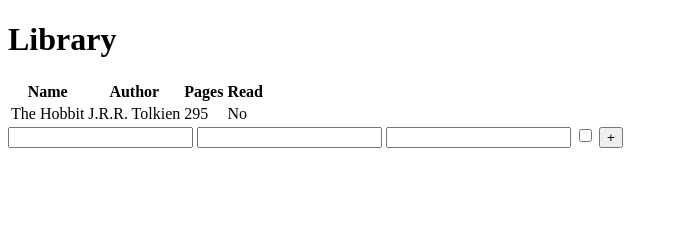
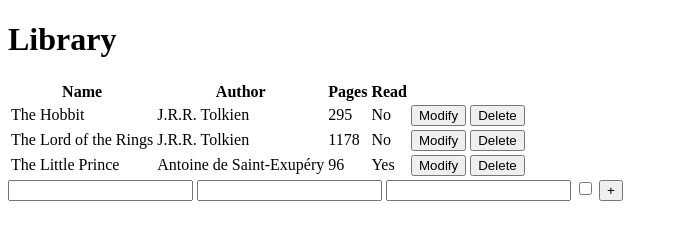
Before and after one commit to cinekfarmer/odin-library, a plain HTML site: page index.html in a window 1280 px wide. Shown: the whole page, without its empty margins (0-678 px from the left). Drawn offline with Linux system fonts and the light colour scheme.

Commit message:
Generate books in HTML
Added 3 premade books, rendered within a table with buttons reacting on click, but without working functions.

```diff
--- a/index.html
+++ b/index.html
@@ -15,12 +15,6 @@
             <th>Pages</th>
             <th>Read</th>
         </tr>
-        <tr>
-            <td>The Hobbit</td>
-            <td>J.R.R. Tolkien</td>
-            <td>295</td>
-            <td>No</td>
-        </tr>
     </table>
     <form id="addBookForm" action="">
         <input type="text" name="name" id="name" required>
--- a/script.js
+++ b/script.js
@@ -1,8 +1,9 @@
-const NAME_INPUT = document.querySelector("#name");
-const AUTHOR_INPUT = document.querySelector("#author");
-const PAGES_INPUT = document.querySelector("#pages");
-const IS_READ_INPUT = document.querySelector("#isRead");
-const ADD_BOOK_FORM = document.querySelector("#addBookForm");
+const BOOKSHELF_TABLE = document.querySelector('#bookshelf');
+const NAME_INPUT = document.querySelector('#name');
+const AUTHOR_INPUT = document.querySelector('#author');
+const PAGES_INPUT = document.querySelector('#pages');
+const IS_READ_INPUT = document.querySelector('#isRead');
+const ADD_BOOK_FORM = document.querySelector('#addBookForm');
 
 const myLibrary = [];
 
@@ -26,12 +27,62 @@ ADD_BOOK_FORM.addEventListener('submit', (e) => {
     e.preventDefault();
 })
 
-//premade books
+premadeBooks();
 
-//display books
+function premadeBooks() {
+    myLibrary.push(new Book('The Hobbit', 'J.R.R. Tolkien', 295, false));
+    myLibrary.push(new Book('The Lord of the Rings', 'J.R.R. Tolkien', 1178, false));
+    myLibrary.push(new Book('The Little Prince', 'Antoine de Saint-Exupéry', 96, true));
+    displayBooks(myLibrary);
+}
 
-//add book
+function displayBooks(bookList) {
+    let HTML = `<tr><th>Name</th><th>Author</th><th>Pages</th><th>Read</th></tr>`
+    for (const book of bookList) {
+        let isReadTxt;
+        if(book.isRead) {
+            isReadTxt = 'Yes';
+        } else {
+            isReadTxt = 'No';
+        }
 
-//change status
+        HTML += `<tr>
+            <td>${book.name}</td>
+            <td>${book.author}</td>
+            <td>${book.pages}</td>
+            <td>${isReadTxt}</td>
+            <td data-book="${book.id}"><button class="modify-button">Modify</button>
+            <button class="delete-button">Delete</button></td>
+        </tr>`
+    }
+    BOOKSHELF_TABLE.innerHTML = HTML;
+    addListeners();
+}
 
-//delete book
+function addListeners(){
+    const MODIFY_BUTTONS = document.querySelectorAll('.modify-button');
+    const DELETE_BUTTONS = document.querySelectorAll('.delete-button');
+
+    for (const button of MODIFY_BUTTONS) {
+        button.addEventListener('click', () => {
+            alert('Modify clicked!' + button.parentElement.dataset.book);
+        })
+    }
+    for (const button of DELETE_BUTTONS) {
+        button.addEventListener('click', () => {
+            alert('Delete clicked!' + button.parentElement.dataset.book);
+        })
+    }
+}
+
+function addBook() {
+
+}
+
+function changeBookStatus(book) {
+
+}
+
+function deleteBook(book) {
+
+}
```
